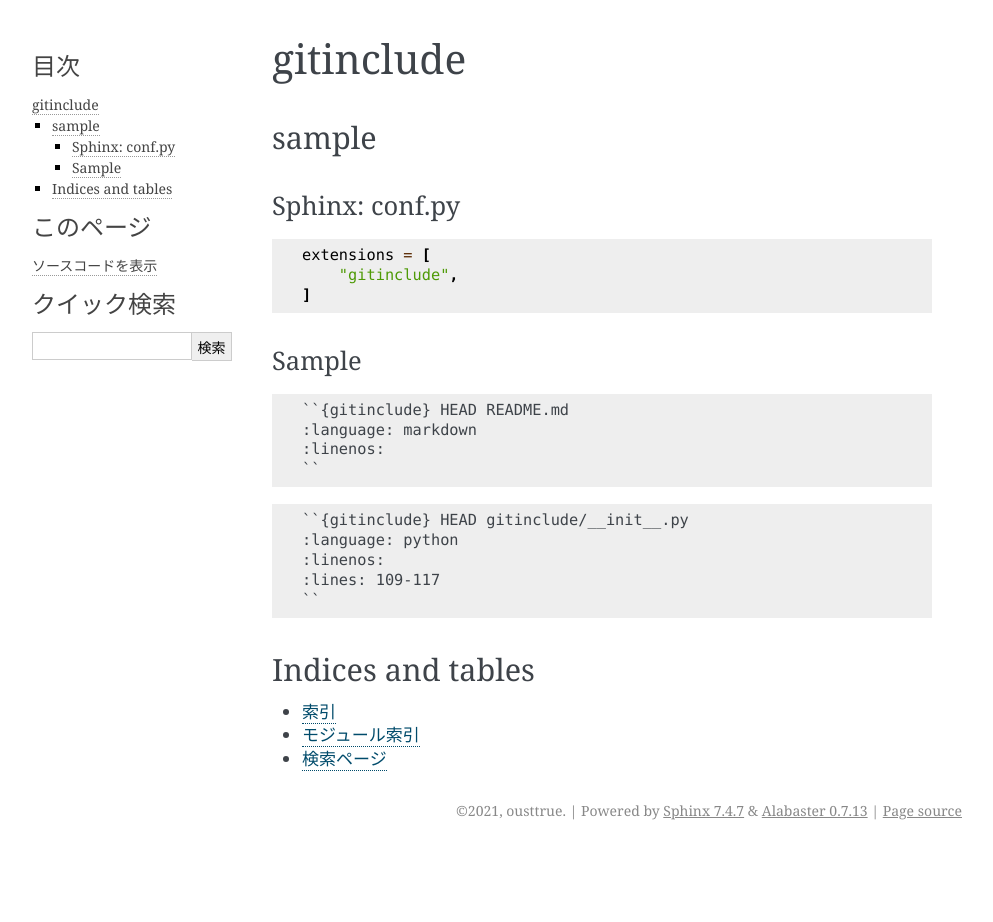
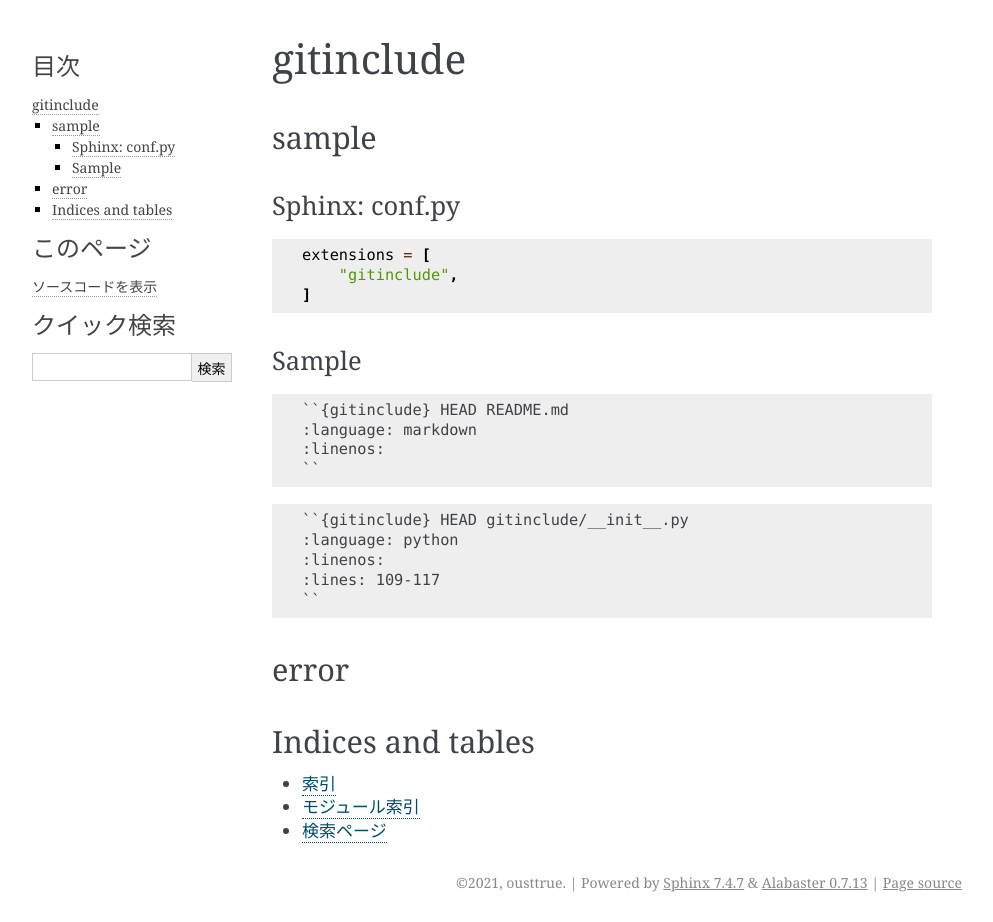
Before and after one commit to ousttrue/sphinxcontrib-gitinclude, a Sphinx documentation site: the page built from docs/index.md, in a window 1280 px wide. Shown: the whole page, without its empty margins (148-1141 px from the left). Built offline with Sphinx 7.4.7, drawn with Linux system fonts in a browser that asks for light colours; before the commit the page ends 900 px from its top, so only the background shows below that.

````diff
--- a/docs/index.md
+++ b/docs/index.md
@@ -43,6 +43,12 @@ extensions = [
 :lines: 109-117
 ```
 
+## error
+```{gitinclude} HEAD xxx.py
+:language: python
+:linenos:
+```
+
 ## Indices and tables
 * {ref}`genindex`
 * {ref}`modindex`
--- a/gitinclude/__init__.py
+++ b/gitinclude/__init__.py
@@ -119,10 +119,6 @@ class GitIncludeReader:
                 text = text.expandtabs(self.options['tab-width'])
 
             return text.splitlines(True)
-        except OSError as exc:
-            raise OSError(
-                __('Include file %r not found or reading it failed') %
-                filename) from exc
         except UnicodeError as exc:
             raise UnicodeError(
                 __('Encoding %r used for reading included file %r seems to '
--- a/setup.cfg
+++ b/setup.cfg
@@ -1,6 +1,6 @@
 [metadata]
 name = gitinclude
-version = 0.2.1
+version = 0.2.2
 license = Apache-2.0
 license_file = LICENSE
 author = ousttrue
````
